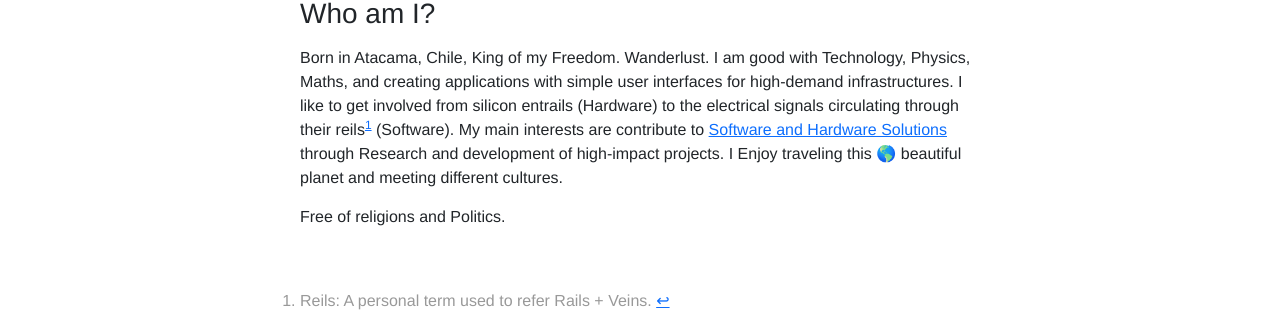
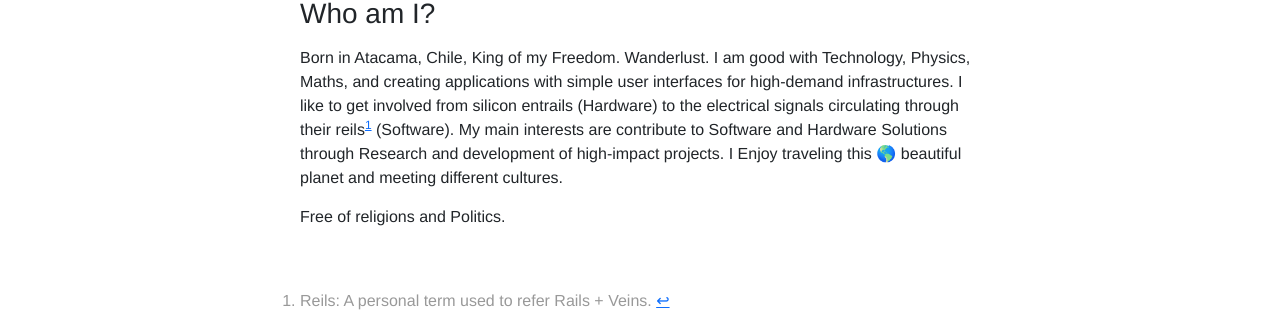
Before and after one commit to coto/coto.github.io, a Jekyll site: the page built from index.md, in a window 1280 px wide. Shown: the part 246-559 px from the top of the page. Built offline with Jekyll 4.4.1, drawn with Linux system fonts in a browser that asks for light colours; some of the changed lines change nothing that is shown.

Commit message:
update resume

```diff
--- a/index.md
+++ b/index.md
@@ -8,7 +8,7 @@
 
 ### Who am I?
 
-Born in Atacama, Chile, King of my Freedom. Wanderlust. I am good with Technology, Physics, Maths, and creating applications with simple user interfaces for high-demand infrastructures. I like to get involved from silicon entrails (Hardware) to the electrical signals circulating through their reils[^reils] (Software). My main interests are contribute to [Software and Hardware Solutions][neahtid]{:target="_blank"} through Research and development of high-impact projects. I Enjoy traveling this 🌎 beautiful planet and meeting different cultures.
+Born in Atacama, Chile, King of my Freedom. Wanderlust. I am good with Technology, Physics, Maths, and creating applications with simple user interfaces for high-demand infrastructures. I like to get involved from silicon entrails (Hardware) to the electrical signals circulating through their reils[^reils] (Software). My main interests are contribute to Software and Hardware Solutions through Research and development of high-impact projects. I Enjoy traveling this 🌎 beautiful planet and meeting different cultures.
 
 Free of religions and Politics.
 
@@ -16,5 +16,4 @@
 
 [blog]: https://feeds.feedburner.com/coto
 [contact]: /contact/
-[neahtid]: https://www.neahtid.com
 [pgp_key]: /public-key/
```
Also changed, not shown: 1 other file.
